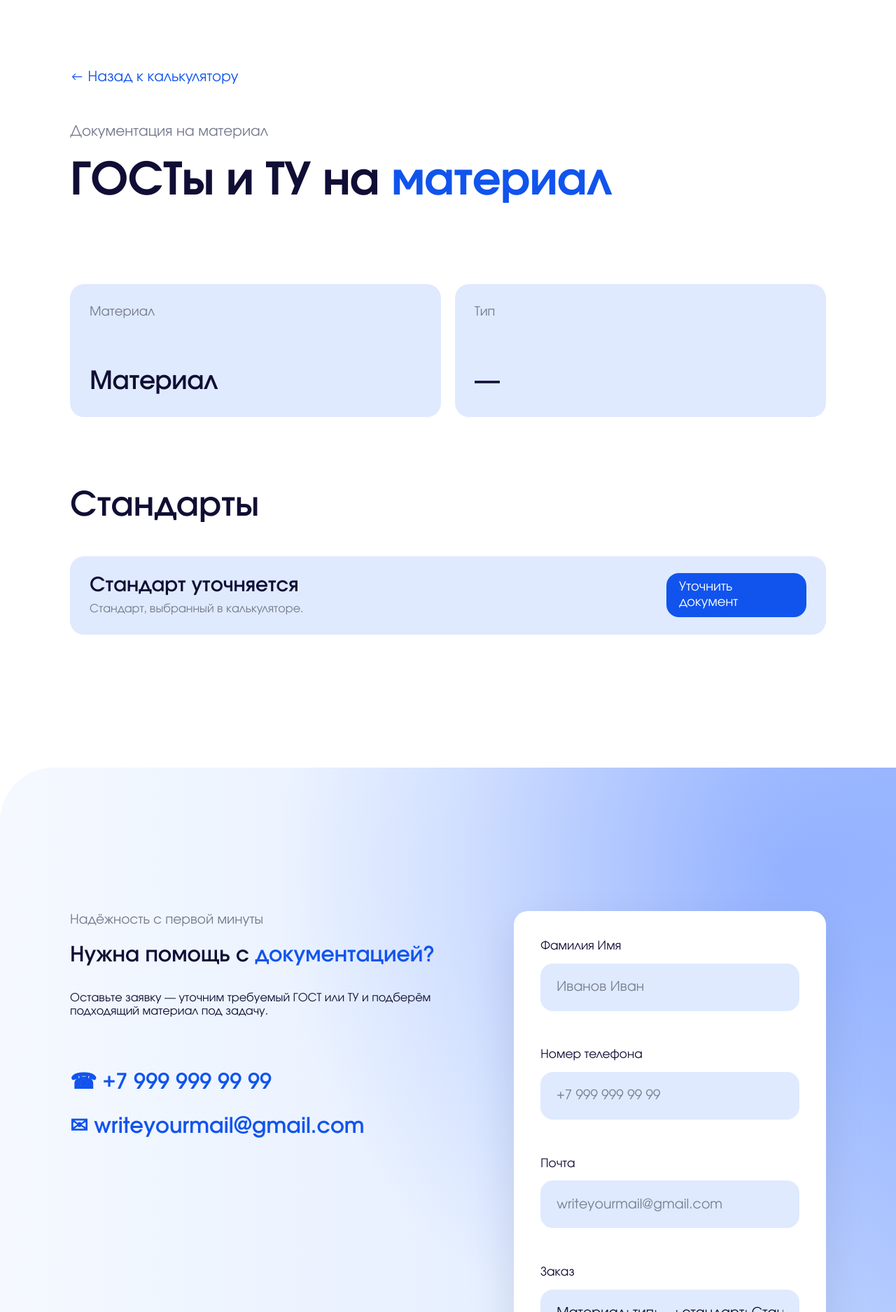
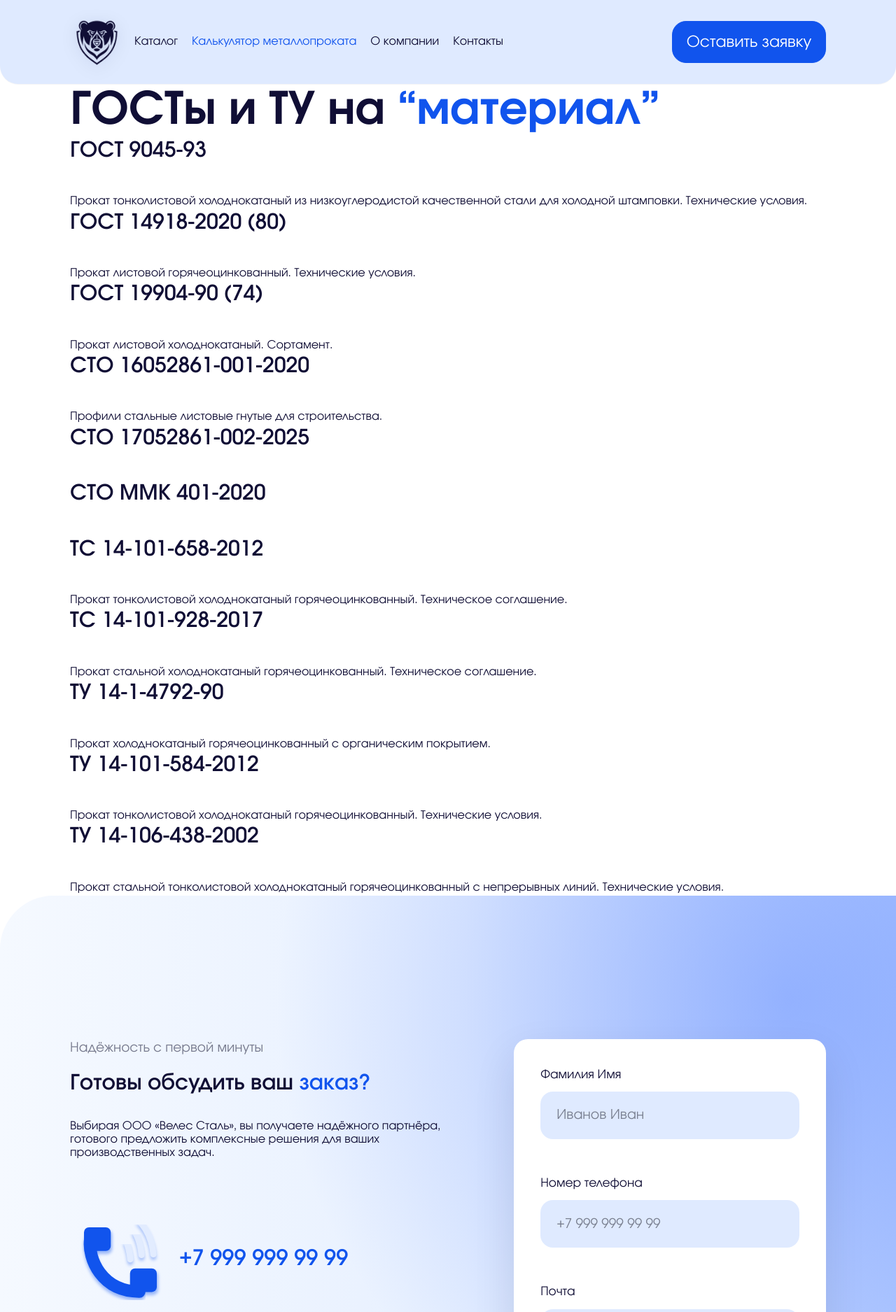
Before and after one commit to SHADrussed/veles-steel-landing, a plain HTML site: page site/dist/material.html in a window 1280 px wide. Shown: the top 1875 px of the page at 70% size. Drawn offline with Linux system fonts and the light colour scheme.

Commit message:
Rebuild material standards page from full Figma reference

```diff
--- a/site/dist/material.html
+++ b/site/dist/material.html
@@ -6,44 +6,116 @@
     <meta name="theme-color" content="#1154ed" />
     <meta
       name="description"
-      content="ГОСТы и ТУ на выбранный материал — Велес Сталь."
+      content="ГОСТы и ТУ на металлопрокат — Велес Сталь."
     />
     <title>ГОСТы и ТУ — Велес Сталь</title>
     <link rel="stylesheet" href="styles.css?v=9" />
-    <link rel="stylesheet" href="material.css?v=4" />
+    <link rel="stylesheet" href="material.css?v=5" />
     <script src="app.js?v=3" defer></script>
-    <script src="material.js?v=2" defer></script>
+    <script src="material.js?v=3" defer></script>
   </head>
   <body class="material-page">
     <a class="skip-link" href="#main">Перейти к содержимому</a>
 
+    <header class="header">
+      <div class="container header__inner">
+        <a class="brand" href="index.html#main" aria-label="Велес Сталь — главная">
+          <img src="assets/logo-mark.png" alt="" />
+          <span class="visually-hidden">Велес Сталь</span>
+        </a>
 
+        <button
+          class="menu-toggle"
+          type="button"
+          aria-controls="navigation"
+          aria-expanded="false"
+          aria-label="Открыть меню"
+        >
+          <span></span><span></span><span></span>
+        </button>
+
+        <nav id="navigation" class="navigation" aria-label="Основная навигация">
+          <a href="catalog.html">Каталог</a>
+          <a href="calculator.html" aria-current="page">Калькулятор металлопроката</a>
+          <a href="about.html">О компании</a>
+          <a href="#contacts">Контакты</a>
+        </nav>
+
+        <div class="header__contacts">
+          <a class="contact-line" href="tel:+79999999999">
+            <img class="material-contact-icon" src="assets/icon-phone.svg" alt="" />
+            +7 999 999 99 99
+          </a>
+          <a class="contact-line" href="mailto:writeyourmail@gmail.com">
+            <img class="material-contact-icon" src="assets/icon-mail.svg" alt="" />
+            writeyourmail@gmail.com
+          </a>
+        </div>
+
+        <a class="button header__cta" href="#request">Оставить заявку</a>
+      </div>
+    </header>
 
     <main id="main">
-      <section class="material-hero">
+      <section class="material-standards-page" aria-labelledby="material-title">
         <div class="material-container">
-          <a class="material-back" href="calculator.html">← Назад к калькулятору</a>
-          <p class="material-eyebrow">Документация на материал</p>
-          <h1>ГОСТы и ТУ на <em data-material-title>материал</em></h1>
-        </div>
-      </section>
+          <h1 id="material-title">
+            ГОСТы и ТУ на <em>“<span data-material-title>материал</span>”</em>
+          </h1>
 
-      <section class="material-section">
-        <div class="material-container">
-          <div class="material-summary">
-            <article>
-              <span>Материал</span>
-              <strong data-material-name>Материал</strong>
+          <div class="material-docs">
+            <article class="material-doc material-doc--accent">
+              <h2>ГОСТ 9045-93</h2>
+              <p>Прокат тонколистовой холоднокатаный из низкоуглеродистой качественной стали для холодной штамповки. Технические условия.</p>
             </article>
-            <article>
-              <span>Тип</span>
-              <strong data-material-type>—</strong>
+
+            <article class="material-doc material-doc--accent">
+              <h2>ГОСТ 14918-2020 (80)</h2>
+              <p>Прокат листовой горячеоцинкованный. Технические условия.</p>
             </article>
-          </div>
 
-          <div class="material-standards">
-            <h2>Стандарты</h2>
-            <div class="material-standard-list" data-standard-list></div>
+            <article class="material-doc material-doc--accent">
+              <h2>ГОСТ 19904-90 (74)</h2>
+              <p>Прокат листовой холоднокатаный. Сортамент.</p>
+            </article>
+
+            <article class="material-doc">
+              <h2>СТО 16052861-001-2020</h2>
+              <p>Профили стальные листовые гнутые для строительства.</p>
+            </article>
+
+            <article class="material-doc">
+              <h2>СТО 17052861-002-2025</h2>
+            </article>
+
+            <article class="material-doc">
+              <h2>СТО ММК 401-2020</h2>
+            </article>
+
+            <article class="material-doc material-doc--accent">
+              <h2>ТС 14-101-658-2012</h2>
+              <p>Прокат тонколистовой холоднокатаный горячеоцинкованный. Техническое соглашение.</p>
+            </article>
+
+            <article class="material-doc">
+              <h2>ТС 14-101-928-2017</h2>
+              <p>Прокат стальной холоднокатаный горячеоцинкованный. Техническое соглашение.</p>
+            </article>
+
+            <article class="material-doc">
+              <h2>ТУ 14-1-4792-90</h2>
+              <p>Прокат холоднокатаный горячеоцинкованный с органическим покрытием.</p>
+            </article>
+
+            <article class="material-doc">
+              <h2>ТУ 14-101-584-2012</h2>
+              <p>Прокат тонколистовой холоднокатаный горячеоцинкованный. Технические условия.</p>
+            </article>
+
+            <article class="material-doc">
+              <h2>ТУ 14-106-438-2002</h2>
+              <p>Прокат стальной тонколистовой холоднокатаный горячеоцинкованный с непрерывных линий. Технические условия.</p>
+            </article>
           </div>
         </div>
       </section>
@@ -52,11 +124,21 @@
         <div class="container request__grid">
           <div class="request__copy">
             <p class="eyebrow">Надёжность с первой минуты</p>
-            <h2 id="request-title">Нужна помощь с <em>документацией?</em></h2>
-            <p>Оставьте заявку — уточним требуемый ГОСТ или ТУ и подберём подходящий материал под задачу.</p>
+            <h2 id="request-title">Готовы обсудить ваш <em>заказ?</em></h2>
+            <p>
+              Выбирая ООО «Велес Сталь», вы получаете надёжного партнёра,
+              готового предложить комплексные решения для ваших производственных задач.
+            </p>
+
             <div class="request__contacts">
-              <a href="tel:+79999999999">☎ +7 999 999 99 99</a>
-              <a href="mailto:writeyourmail@gmail.com">✉ writeyourmail@gmail.com</a>
+              <a class="contact-line" href="tel:+79999999999">
+                <img class="material-contact-icon" src="assets/icon-phone.svg" alt="" />
+                +7 999 999 99 99
+              </a>
+              <a class="contact-line" href="mailto:writeyourmail@gmail.com">
+                <img class="material-contact-icon" src="assets/icon-mail.svg" alt="" />
+                writeyourmail@gmail.com
+              </a>
             </div>
           </div>
 
@@ -64,7 +146,7 @@
             <label for="name">Фамилия Имя<input id="name" name="name" autocomplete="name" placeholder="Иванов Иван" required maxlength="100" /></label>
             <label for="phone">Номер телефона<input id="phone" name="phone" type="tel" autocomplete="tel" placeholder="+7 999 999 99 99" required minlength="10" maxlength="30" /></label>
             <label for="email">Почта<input id="email" name="email" type="email" autocomplete="email" placeholder="writeyourmail@gmail.com" required maxlength="160" /></label>
-            <label for="order">Заказ<input id="order" name="order" placeholder="Материал и стандарт" required maxlength="500" /></label>
+            <label for="order">Заказ<input id="order" name="order" placeholder="Напишите ваш заказ" required maxlength="500" /></label>
             <label for="note">Примечание<textarea id="note" name="note" rows="3" placeholder="Примечание к заказу" maxlength="2000"></textarea></label>
             <p class="form-note">*Ваши данные конфиденциальны. Мы перезвоним в течение 1 рабочего часа</p>
             <button class="button" type="submit">Отправить</button>
@@ -74,21 +156,29 @@
       </section>
     </main>
 
-    <footer id="contacts" class="footer gradient">
+    <footer id="contacts" class="footer gradient material-footer">
       <div class="container">
         <div class="footer__intro">
           <a class="brand brand--footer" href="index.html#main" aria-label="Велес Сталь — главная">
             <img src="assets/logo-mark.png" alt="" />
             <span class="visually-hidden">Велес Сталь</span>
           </a>
-          <p>Выбирая ООО «Велес Сталь», вы получаете надёжного партнёра, готового предложить комплексные решения для ваших производственных задач. Мы стремимся к долгосрочному сотрудничеству и готовы стать вашим основным поставщиком металлопроката.</p>
+          <p>
+            Выбирая ООО «Велес Сталь», вы получаете надёжного партнёра, готового предложить
+            комплексные решения для ваших производственных задач. Мы стремимся к долгосрочному
+            сотрудничеству и готовы стать вашим основным поставщиком металлопроката.
+          </p>
         </div>
 
         <div class="footer__grid">
           <div>
             <h3>Связаться с нами</h3>
-            <a href="tel:+79999999999">+7 999 999 99 99</a>
-            <a href="mailto:writeyourmail@gmail.com">writeyourmail@gmail.com</a>
+            <a class="material-footer-link" href="tel:+79999999999">
+              <img src="assets/icon-phone.svg" alt="" /> +7 999 999 99 99
+            </a>
+            <a class="material-footer-link" href="mailto:writeyourmail@gmail.com">
+              <img src="assets/icon-mail.svg" alt="" /> writeyourmail@gmail.com
+            </a>
             <small>Написать нам онлайн</small>
             <a href="#request">Telegram</a>
             <a href="#request">WhatsApp</a>
@@ -99,8 +189,8 @@
             <h3>Информация</h3>
             <a href="about.html">О компании</a>
             <a href="index.html#process">Как мы работаем</a>
-            <a href="catalog.html">Металлопрокат</a>
-            <a href="calculator.html">Калькулятор</a>
+            <a href="calculator.html">Калькулятор металлопроката</a>
+            <a href="catalog.html">Каталог</a>
             <a href="#request">Оставить заявку</a>
           </div>
 
@@ -109,14 +199,23 @@
             <a href="catalog.html?category=nonferrous">Цветной металлопрокат</a>
             <a href="catalog.html?category=black">Чёрный металлопрокат</a>
             <a href="catalog.html?category=pipes">Трубопроводная арматура</a>
-            <a href="catalog.html?category=chemical">Химическая продукция</a>
-            <a href="catalog.html?category=nonferrous">Специальные стали и сплавы</a>
+            <a href="catalog.html?category=nonferrous">Коммерческое предложение на специальные стали и сплавы</a>
           </div>
         </div>
 
-        <div class="footer__bottom">
+        <div class="material-footer-credits">
+          <div></div>
+          <p>
+            Image by freepik: Image by https://ru.freepik.com/author/freepik freepik<br />
+            Image by Nano Banana: https://nanobanana.mass-dir.ru/generate
+          </p>
+          <div></div>
+        </div>
+
+        <div class="material-footer-bottom">
           <span>© 2015–2026 Велес Сталь</span>
-          <a href="#main">Наверх ↑</a>
+          <span>Не является публичной офертой</span>
+          <a href="#main">Политика конфиденциальности</a>
         </div>
       </div>
     </footer>
```
